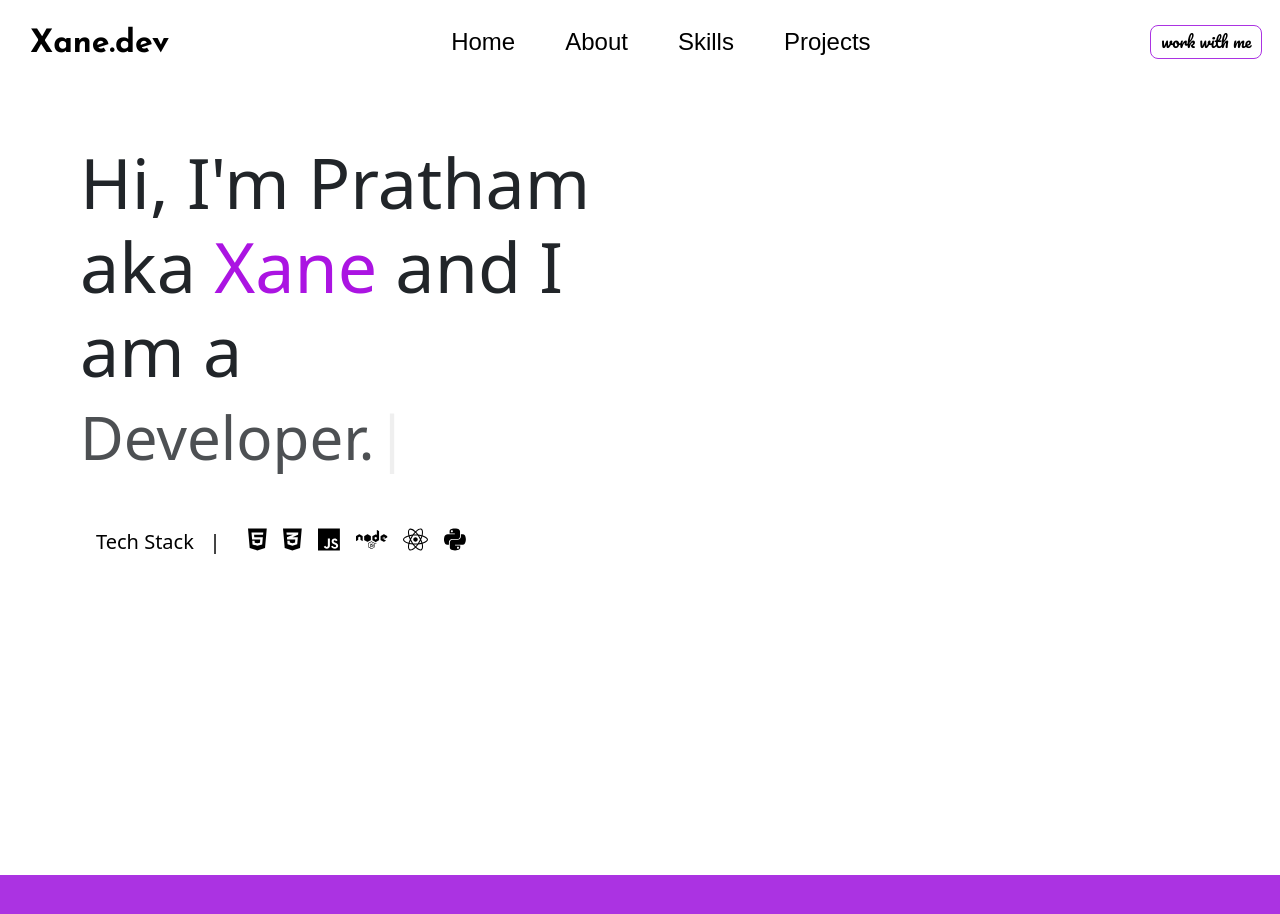
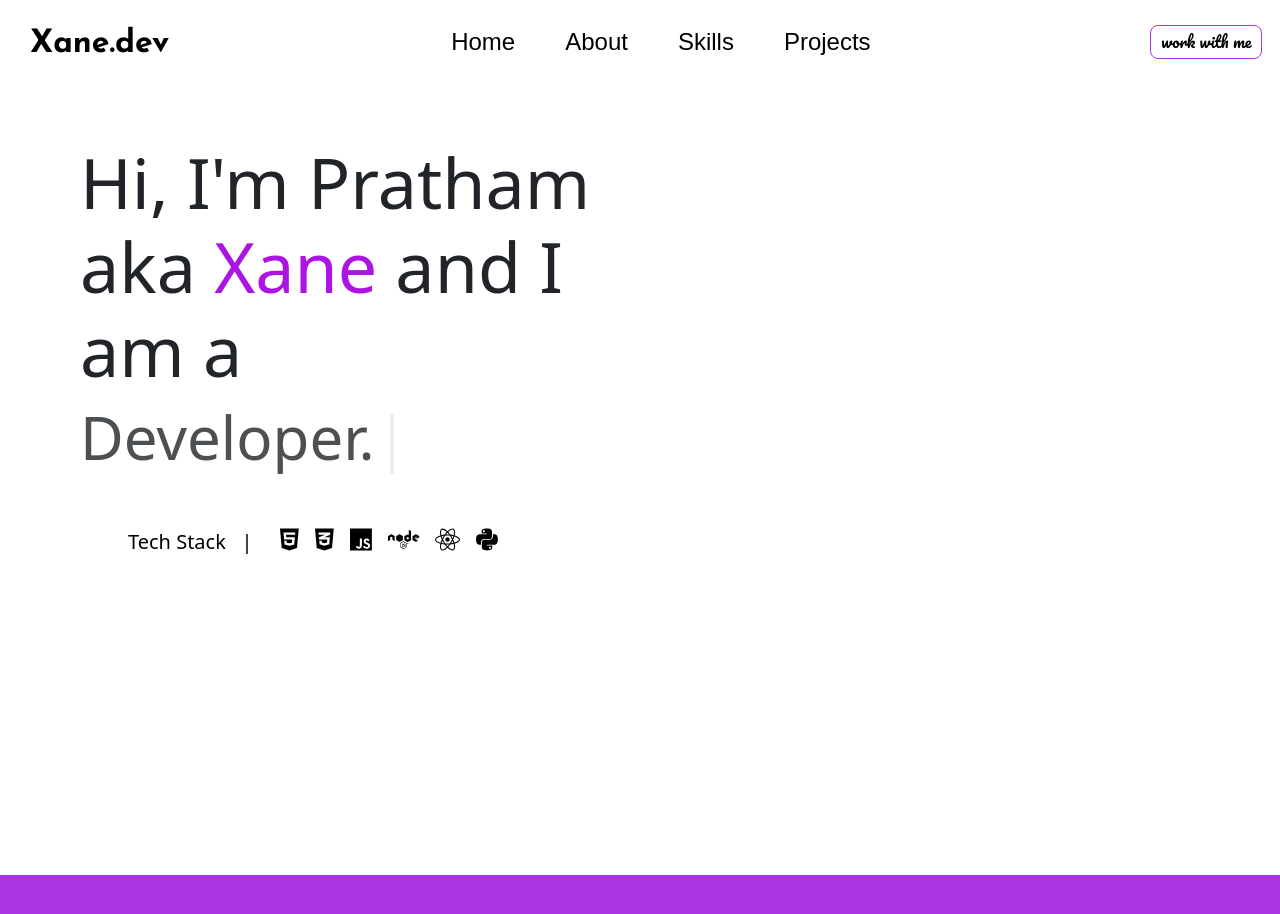
Before and after one commit to Xane07/xaneDev, a React (Vite) app: page / in a window 1280 px wide. Shown: the top 914 px of the page. Built offline with nearby package versions, Linux system fonts and the light colour scheme.

Commit message:
added more left margin on skills

```diff
--- a/src/elements/introduction/Text.css
+++ b/src/elements/introduction/Text.css
@@ -30,7 +30,7 @@
     margin-top: 101px;
     display: inline-block;
 
-    margin-left: 6rem;
+    margin-left: 8rem;
 }
 
 .icons{
```
